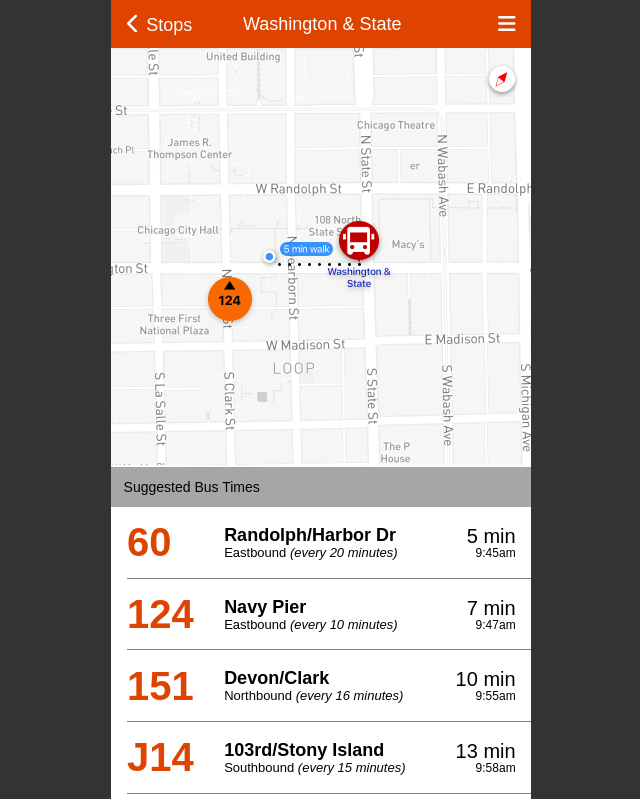
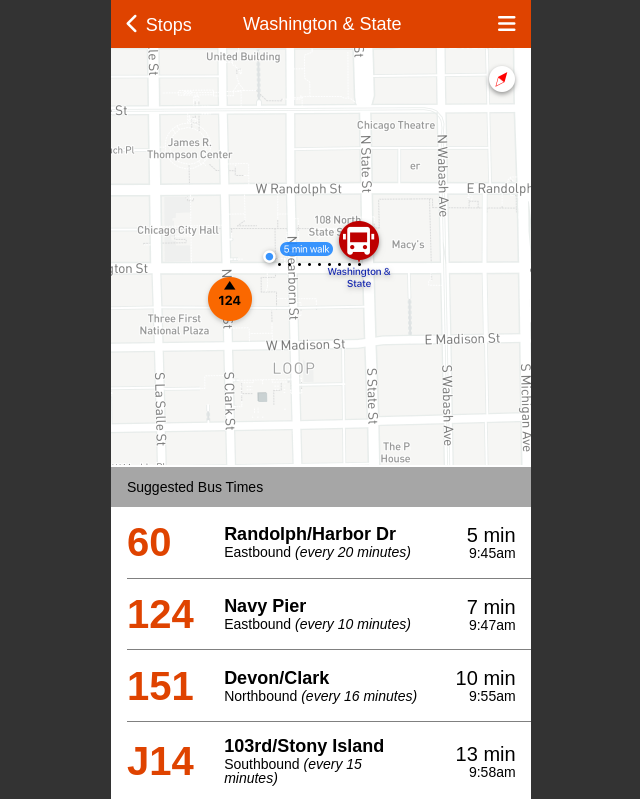
Before and after one commit to misaismisa/frontend_challenge, a plain HTML site: page index.html in a window 1280 px wide. Shown: the top 799 px of the page, without its empty margins (319-959 px from the left). Drawn offline with Linux system fonts and the light colour scheme.

Commit message:
final changes to assignment

```diff
--- a/css/style.css
+++ b/css/style.css
@@ -35,7 +35,7 @@ nav {
 .arrow-left {
   margin: 0 auto;
   top: 30%;
-  padding-left: 1px;
+  padding-left: .5px;
   position: absolute;
 }
 
@@ -64,7 +64,7 @@ img {
   width: 100%;
   height: 40px;
   margin: 0 auto;
-  padding: 3%;
+  padding: 3% 3% 3% 3.8%;
   background-color: #A6A6A6;
   font-size: 14px;
 }
@@ -108,7 +108,7 @@ span {
 }
 
 .content h3, .frequency h3 {
-  font-size: 13px;
+  font-size: 14px;
   padding-top: 1%;
 }
 
@@ -122,7 +122,7 @@ span {
 }
 
 .frequency h3 {
-  font-size: 12px;
+  font-size: 14px;
 }
 
 .fa.fa-exclamation-triangle {
```
